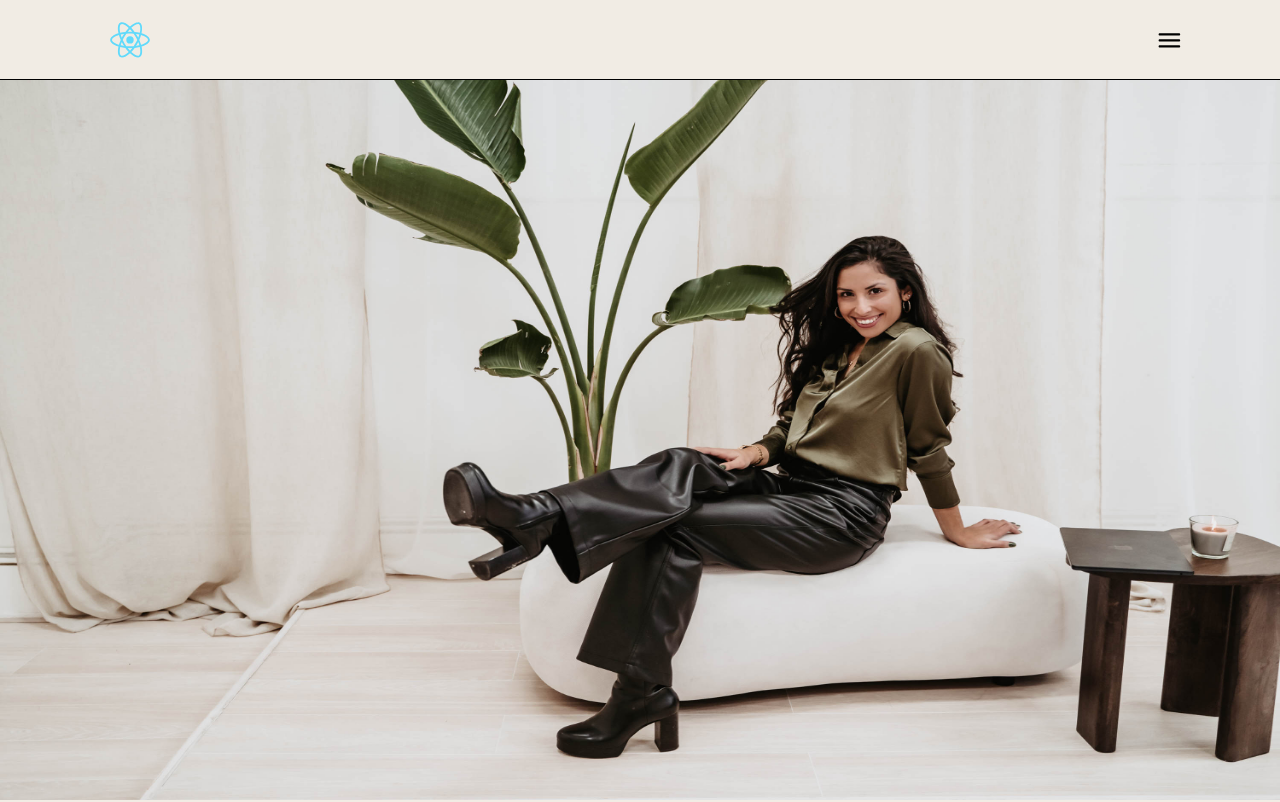
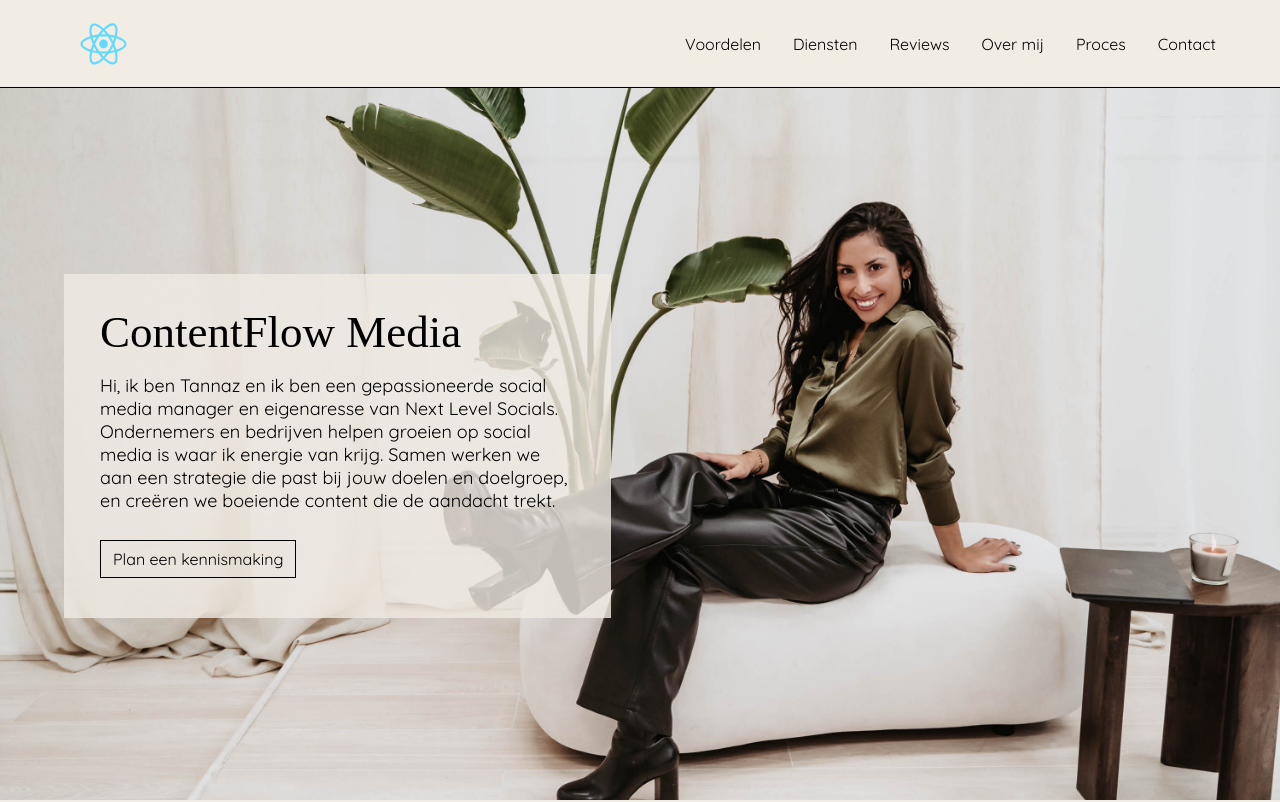
Before and after one commit to dannyfrelink/portfolio-rani, a React (Create React App) app: page / in a window 1280 px wide. Shown: the top 802 px of the page. Built offline with nearby package versions, Linux system fonts and the light colour scheme; a web font is replaced by a local one.

Commit message:
update: make header and #intro section responsive

```diff
--- a/src/App.css
+++ b/src/App.css
@@ -67,10 +67,14 @@ h4 {
 	opacity: 35%;
 }
 
-p,
-li {
+p {
 	font-size: clamp(16px, 2.13vw, 18px);
 	margin: 0;
+}
+
+img {
+	object-fit: cover;
+	object-position: center;
 }
 
 .button {
@@ -124,8 +128,8 @@ header button {
 }
 
 header nav {
+	display: none;
 	position: absolute;
-	animation: fadeNavOpen 0.3s ease-in forwards;
 	left: -7.5vw;
 	width: 100vw;
 	padding-top: 1.5rem;
@@ -134,6 +138,11 @@ header nav {
 	background-color: var(--nude-light);
 	z-index: -2;
 	box-shadow: 0px 1px 15px rgba(0, 0, 0, 0.2);
+}
+
+header nav.navOpen {
+	display: block;
+	animation: fadeNavOpen 0.3s ease-in forwards;
 }
 
 header nav.closeNav {
@@ -259,6 +268,11 @@ main #services section .included div {
 main #services section .included ul {
 	text-align: left;
 	list-style-position: inside;
+}
+
+main #services section .included li {
+	font-size: clamp(16px, 2.13vw, 18px);
+	margin: 0;
 }
 
 /* Main content Reviews styling */
@@ -473,3 +487,81 @@ footer {
 	margin-bottom: 1rem;
 	text-align: center;
 }
+
+/* Tablet styling */
+@media (min-width: 750px) {
+}
+
+/* Desktop styling */
+@media (min-width: 1000px) {
+	/* Header styling */
+	header {
+		right: 0;
+		align-items: center;
+		width: 90%;
+		left: 5%;
+	}
+
+	header::before {
+		left: -5vw;
+	}
+
+	header img {
+		height: 3.5rem;
+	}
+
+	header button {
+		display: none;
+	}
+
+	header nav {
+		display: flex;
+		justify-content: flex-end;
+		position: unset;
+		animation: unset;
+		padding-top: 0;
+		list-style: none;
+		text-align: center;
+		background-color: unset;
+		z-index: 0;
+		box-shadow: unset;
+		width: fit-content;
+	}
+
+	header nav li {
+		margin-bottom: 0;
+		margin-left: 2rem;
+	}
+
+	/* Main content Intro styling */
+	main #intro {
+		position: relative;
+		overflow: hidden;
+		margin-top: 5.5rem;
+	}
+
+	main #intro img {
+		width: 115%;
+		max-height: calc(100vh - 5.5rem);
+	}
+
+	main #intro article {
+		position: absolute;
+		left: 5%;
+		top: 50%;
+		transform: translateY(-50%);
+		max-width: 475px;
+		background-color: rgba(241, 236, 228, 0.8);
+		padding: 2rem 2.25rem 2.5rem;
+	}
+
+	main #intro article p {
+		margin: 1rem 0 1.75rem;
+	}
+}
+
+@media (min-width: 1250px) {
+	main #intro img {
+		width: 100%;
+	}
+}
--- a/src/App.js
+++ b/src/App.js
@@ -50,8 +50,11 @@ function App() {
 					<MenuRoundedIcon fontSize="inherit" />
 				</button>
 
-				{navOpen && (
-					<nav className={closeNav ? "closeNav" : ""}>
+				<nav
+					className={`${closeNav && "closeNav"} ${
+						navOpen && "navOpen"
+					}`}
+				>
 					{navItems.map((item, index) => (
 						<li key={index}>
 							<Link
@@ -75,7 +78,6 @@ function App() {
 						</li>
 					))}
 				</nav>
-				)}
 			</header>
 
 			<main>
```
Lines whose indentation alone changed are shown as unchanged.
